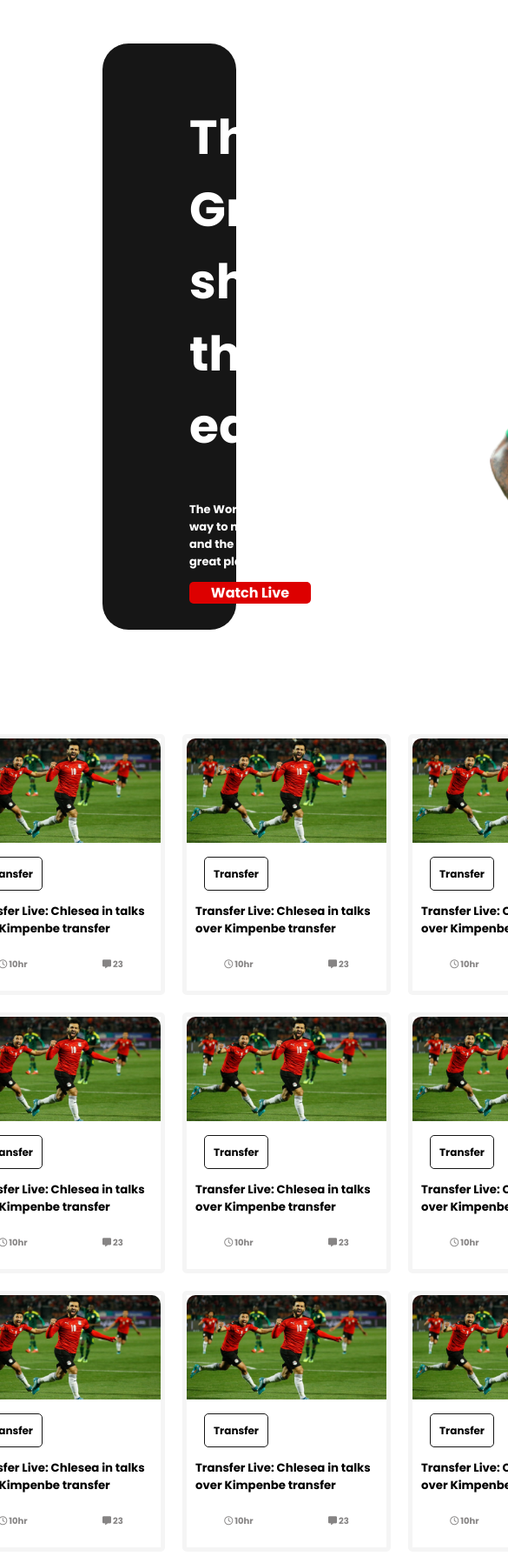
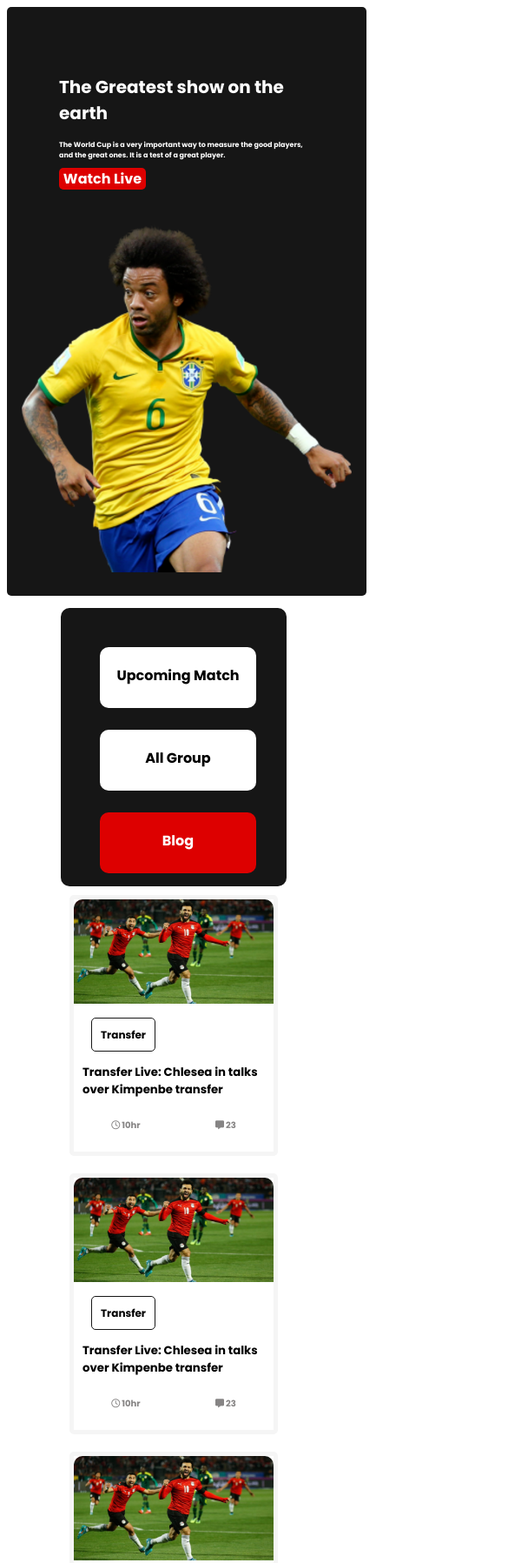
Before and after one commit to MdMizanurRahman1/word-cup-assignment2, a plain HTML site: page index.html in a window 390 px wide. Shown: the top 1797 px of the page at 87% size, 585 px wide, since content can reach past the window. Drawn offline with Linux system fonts and the light colour scheme; some icons are missing.

Commit message:
1st part responsive done

```diff
--- a/styles/style.css
+++ b/styles/style.css
@@ -284,3 +284,77 @@ hr {
 
 
 /*---mobile device-----*/
+
+@media only screen and (max-width:600px) {
+
+    .section-title,
+    .banner-player {
+        grid-template-columns: repeat(1, 1fr);
+    }
+
+    .football {
+        flex-direction: column;
+        margin: 0;
+        border-radius: 5px;
+        align-items: center;
+        padding: 20px;
+        width: 100%;
+
+    }
+
+    .section-title {
+        padding: 40px;
+    }
+
+    .banner-player {
+        width: auto;
+        padding: 0;
+    }
+
+    .title {
+        font-size: 20px;
+    }
+
+    .title-text {
+        font-size: 8px;
+    }
+
+    .button-icon {
+        width: 100px;
+    }
+
+    .transfer-information,
+    .blog-area {
+        flex-direction: column;
+    }
+
+    .transfer-blog {
+        grid-template-columns: repeat(1, 1fr);
+    }
+
+    main {
+        display: flex;
+        flex-wrap: wrap;
+    }
+
+    .footer-text,
+    .footer-service,
+    .footer-icon {
+        grid-template-columns: repeat(1, 1fr);
+    }
+
+    .footer-information,
+    .footer-service,
+    .footer-icon {
+        flex-direction: column;
+        align-items: center;
+    }
+
+    .footer-service {
+        margin: 0px;
+    }
+
+    .footer-information {
+        height: 100%;
+    }
+}
```
